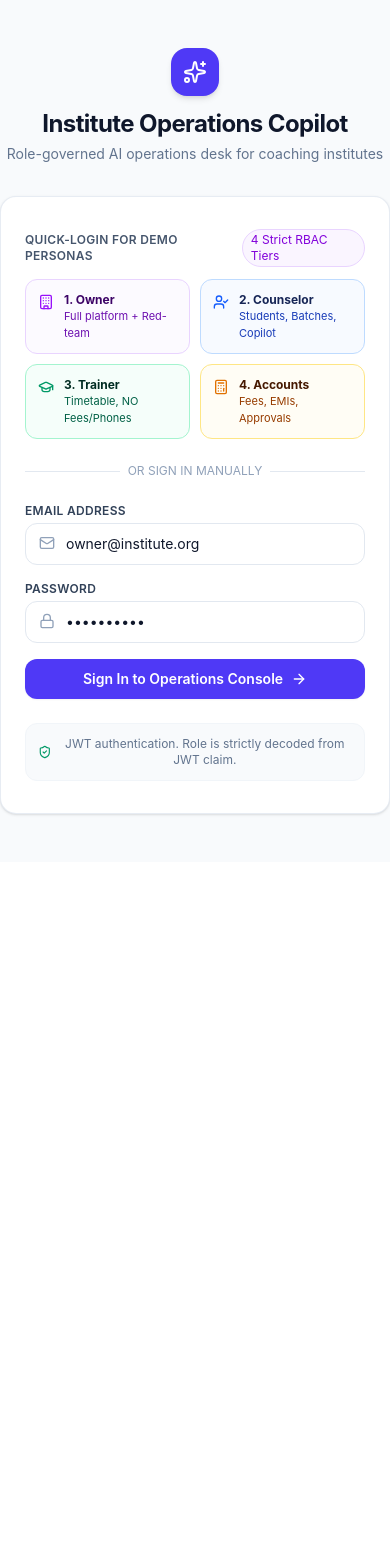
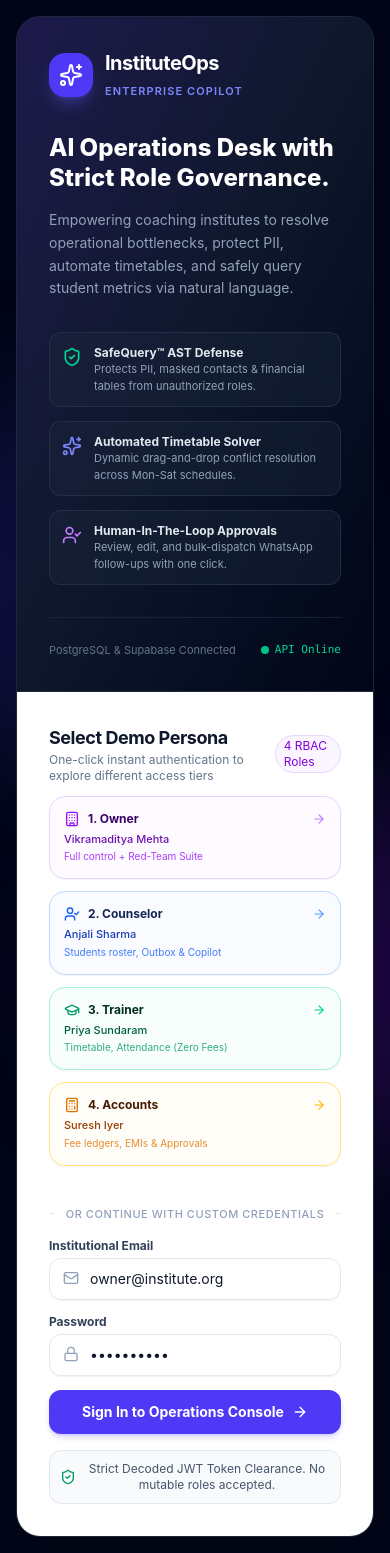
Before and after one commit to harshkharat0863/institute-operations-copilot, a React (Vite) app: page / in a window 390 px wide. Before the commit the page ends 862 px from the top, so only its background shows below. Built offline with nearby package versions, Linux system fonts and the light colour scheme.

Commit message:
Enhance UI: Modern responsive split-screen with glassmorphism and clear RBAC persona selection

```diff
--- a/src/components/auth/LoginView.tsx
+++ b/src/components/auth/LoginView.tsx
@@ -43,96 +43,165 @@ export const LoginView: React.FC = () => {
   };
 
   return (
-    <div className="min-h-screen bg-slate-50 flex flex-col justify-center py-12 sm:px-6 lg:px-8">
-      <div className="sm:mx-auto sm:w-full sm:max-w-md text-center">
-        <div className="mx-auto w-12 h-12 rounded-2xl bg-indigo-600 flex items-center justify-center text-white shadow-md mb-3">
-          <Sparkles className="w-6 h-6" />
+    <div className="min-h-screen bg-slate-950 flex items-center justify-center p-4 sm:p-6 lg:p-8 relative overflow-hidden font-sans">
+      {/* Dynamic Background Glows */}
+      <div className="absolute top-1/4 -left-20 w-96 h-96 bg-indigo-600/20 rounded-full blur-3xl pointer-events-none" />
+      <div className="absolute bottom-1/4 -right-20 w-96 h-96 bg-purple-600/20 rounded-full blur-3xl pointer-events-none" />
+
+      <div className="w-full max-w-5xl grid grid-cols-1 lg:grid-cols-12 bg-slate-900/90 border border-slate-800 rounded-3xl shadow-2xl backdrop-blur-xl overflow-hidden relative z-10">
+
+        {/* Left Side: Modern Brand & Feature Showcase */}
+        <div className="lg:col-span-5 bg-gradient-to-br from-indigo-950 via-slate-900 to-slate-950 p-8 sm:p-10 flex flex-col justify-between border-b lg:border-b-0 lg:border-r border-slate-800">
+          <div>
+            <div className="flex items-center gap-3">
+              <div className="w-11 h-11 rounded-2xl bg-indigo-600 flex items-center justify-center text-white shadow-lg shadow-indigo-500/30">
+                <Sparkles className="w-6 h-6" />
+              </div>
+              <div>
+                <h1 className="text-xl font-bold text-white tracking-tight">InstituteOps</h1>
+                <span className="text-[11px] font-semibold text-indigo-400 uppercase tracking-widest">Enterprise Copilot</span>
+              </div>
+            </div>
+
+            <div className="mt-8 space-y-4">
+              <h2 className="text-2xl sm:text-3xl font-extrabold text-white leading-tight">
+                AI Operations Desk with Strict Role Governance.
+              </h2>
+              <p className="text-sm text-slate-400 leading-relaxed">
+                Empowering coaching institutes to resolve operational bottlenecks, protect PII, automate timetables, and safely query student metrics via natural language.
+              </p>
+            </div>
+
+            {/* Feature Highlights */}
+            <div className="mt-8 space-y-3.5">
+              <div className="flex items-start gap-3 p-3 rounded-xl bg-slate-800/40 border border-slate-700/50">
+                <ShieldCheck className="w-5 h-5 text-emerald-400 shrink-0 mt-0.5" />
+                <div>
+                  <div className="text-xs font-bold text-slate-200">SafeQuery™ AST Defense</div>
+                  <div className="text-[11px] text-slate-400">Protects PII, masked contacts & financial tables from unauthorized roles.</div>
+                </div>
+              </div>
+
+              <div className="flex items-start gap-3 p-3 rounded-xl bg-slate-800/40 border border-slate-700/50">
+                <Sparkles className="w-5 h-5 text-indigo-400 shrink-0 mt-0.5" />
+                <div>
+                  <div className="text-xs font-bold text-slate-200">Automated Timetable Solver</div>
+                  <div className="text-[11px] text-slate-400">Dynamic drag-and-drop conflict resolution across Mon-Sat schedules.</div>
+                </div>
+              </div>
+
+              <div className="flex items-start gap-3 p-3 rounded-xl bg-slate-800/40 border border-slate-700/50">
+                <UserCheck className="w-5 h-5 text-purple-400 shrink-0 mt-0.5" />
+                <div>
+                  <div className="text-xs font-bold text-slate-200">Human-In-The-Loop Approvals</div>
+                  <div className="text-[11px] text-slate-400">Review, edit, and bulk-dispatch WhatsApp follow-ups with one click.</div>
+                </div>
+              </div>
+            </div>
+          </div>
+
+          <div className="mt-8 pt-6 border-t border-slate-800/80 flex items-center justify-between text-[11px] text-slate-500">
+            <span>PostgreSQL & Supabase Connected</span>
+            <span className="font-mono text-emerald-400 flex items-center gap-1.5">
+              <span className="w-2 h-2 rounded-full bg-emerald-400 animate-pulse" />
+              API Online
+            </span>
+          </div>
         </div>
-        <h2 className="text-2xl font-bold tracking-tight text-slate-900">
-          Institute Operations Copilot
-        </h2>
-        <p className="mt-1 text-sm text-slate-500">
-          Role-governed AI operations desk for coaching institutes
-        </p>
-      </div>
 
-      <div className="mt-8 sm:mx-auto sm:w-full sm:max-w-lg">
-        <div className="bg-white py-8 px-6 shadow-sm border border-slate-200/80 rounded-2xl sm:px-10">
-          {/* Quick Login Buttons (Demo Only) */}
+        {/* Right Side: Interactive Quick Personas & Login Form */}
+        <div className="lg:col-span-7 p-8 sm:p-10 bg-white flex flex-col justify-center">
           <div className="mb-6">
             <div className="flex items-center justify-between mb-3">
-              <span className="text-xs font-semibold text-slate-600 uppercase tracking-wide">
-                Quick-Login for Demo Personas
-              </span>
+              <div>
+                <h3 className="text-lg font-bold text-slate-900 tracking-tight">Select Demo Persona</h3>
+                <p className="text-xs text-slate-500">One-click instant authentication to explore different access tiers</p>
+              </div>
               <Badge variant="purple" size="sm">
-                4 Strict RBAC Tiers
+                4 RBAC Roles
               </Badge>
             </div>
 
-            <div className="grid grid-cols-2 gap-2.5">
+            <div className="grid grid-cols-1 sm:grid-cols-2 gap-3">
               <button
                 type="button"
                 onClick={() => handleQuickLogin('owner')}
-                className="flex items-start gap-2.5 p-3 rounded-xl border border-purple-200 bg-purple-50/50 hover:bg-purple-100/60 transition-all text-left"
+                className="group p-3.5 rounded-2xl border border-purple-200 bg-purple-50/40 hover:bg-purple-100/70 hover:border-purple-300 transition-all text-left shadow-xs hover:shadow-sm"
               >
-                <Building className="w-4 h-4 text-purple-600 shrink-0 mt-0.5" />
-                <div>
-                  <div className="text-xs font-bold text-purple-950">1. Owner</div>
-                  <div className="text-[11px] text-purple-800">Full platform + Red-team</div>
+                <div className="flex items-center justify-between mb-1">
+                  <div className="flex items-center gap-2">
+                    <Building className="w-4 h-4 text-purple-600" />
+                    <span className="text-xs font-bold text-purple-950">1. Owner</span>
+                  </div>
+                  <ArrowRight className="w-3.5 h-3.5 text-purple-400 group-hover:translate-x-0.5 transition-transform" />
                 </div>
+                <div className="text-[11px] text-purple-800 font-medium">Vikramaditya Mehta</div>
+                <div className="text-[10px] text-purple-600/80 mt-0.5">Full control + Red-Team Suite</div>
               </button>
 
               <button
                 type="button"
                 onClick={() => handleQuickLogin('counselor')}
-                className="flex items-start gap-2.5 p-3 rounded-xl border border-blue-200 bg-blue-50/50 hover:bg-blue-100/60 transition-all text-left"
+                className="group p-3.5 rounded-2xl border border-blue-200 bg-blue-50/40 hover:bg-blue-100/70 hover:border-blue-300 transition-all text-left shadow-xs hover:shadow-sm"
               >
-                <UserCheck className="w-4 h-4 text-blue-600 shrink-0 mt-0.5" />
-                <div>
-                  <div className="text-xs font-bold text-blue-950">2. Counselor</div>
-                  <div className="text-[11px] text-blue-800">Students, Batches, Copilot</div>
+                <div className="flex items-center justify-between mb-1">
+                  <div className="flex items-center gap-2">
+                    <UserCheck className="w-4 h-4 text-blue-600" />
+                    <span className="text-xs font-bold text-blue-950">2. Counselor</span>
+                  </div>
+                  <ArrowRight className="w-3.5 h-3.5 text-blue-400 group-hover:translate-x-0.5 transition-transform" />
                 </div>
+                <div className="text-[11px] text-blue-800 font-medium">Anjali Sharma</div>
+                <div className="text-[10px] text-blue-600/80 mt-0.5">Students roster, Outbox & Copilot</div>
               </button>
 
               <button
                 type="button"
                 onClick={() => handleQuickLogin('trainer')}
-                className="flex items-start gap-2.5 p-3 rounded-xl border border-emerald-200 bg-emerald-50/50 hover:bg-emerald-100/60 transition-all text-left"
+                className="group p-3.5 rounded-2xl border border-emerald-200 bg-emerald-50/40 hover:bg-emerald-100/70 hover:border-emerald-300 transition-all text-left shadow-xs hover:shadow-sm"
               >
-                <GraduationCap className="w-4 h-4 text-emerald-600 shrink-0 mt-0.5" />
-                <div>
-                  <div className="text-xs font-bold text-emerald-950">3. Trainer</div>
-                  <div className="text-[11px] text-emerald-800">Timetable, NO Fees/Phones</div>
+                <div className="flex items-center justify-between mb-1">
+                  <div className="flex items-center gap-2">
+                    <GraduationCap className="w-4 h-4 text-emerald-600" />
+                    <span className="text-xs font-bold text-emerald-950">3. Trainer</span>
+                  </div>
+                  <ArrowRight className="w-3.5 h-3.5 text-emerald-400 group-hover:translate-x-0.5 transition-transform" />
                 </div>
+                <div className="text-[11px] text-emerald-800 font-medium">Priya Sundaram</div>
+                <div className="text-[10px] text-emerald-600/80 mt-0.5">Timetable, Attendance (Zero Fees)</div>
               </button>
 
               <button
                 type="button"
                 onClick={() => handleQuickLogin('accounts')}
-                className="flex items-start gap-2.5 p-3 rounded-xl border border-amber-200 bg-amber-50/50 hover:bg-amber-100/60 transition-all text-left"
+                className="group p-3.5 rounded-2xl border border-amber-200 bg-amber-50/40 hover:bg-amber-100/70 hover:border-amber-300 transition-all text-left shadow-xs hover:shadow-sm"
               >
-                <Calculator className="w-4 h-4 text-amber-600 shrink-0 mt-0.5" />
-                <div>
-                  <div className="text-xs font-bold text-amber-950">4. Accounts</div>
-                  <div className="text-[11px] text-amber-800">Fees, EMIs, Approvals</div>
+                <div className="flex items-center justify-between mb-1">
+                  <div className="flex items-center gap-2">
+                    <Calculator className="w-4 h-4 text-amber-600" />
+                    <span className="text-xs font-bold text-amber-950">4. Accounts</span>
+                  </div>
+                  <ArrowRight className="w-3.5 h-3.5 text-amber-400 group-hover:translate-x-0.5 transition-transform" />
                 </div>
+                <div className="text-[11px] text-amber-800 font-medium">Suresh Iyer</div>
+                <div className="text-[10px] text-amber-600/80 mt-0.5">Fee ledgers, EMIs & Approvals</div>
               </button>
             </div>
           </div>
 
-          <div className="relative my-6">
+          <div className="relative my-4">
             <div className="absolute inset-0 flex items-center">
               <div className="w-full border-t border-slate-200" />
             </div>
-            <div className="relative flex justify-center text-xs uppercase">
-              <span className="bg-white px-2 text-slate-400">or sign in manually</span>
+            <div className="relative flex justify-center text-[11px] uppercase tracking-wider">
+              <span className="bg-white px-3 text-slate-400 font-medium">or continue with custom credentials</span>
             </div>
           </div>
 
-          <form onSubmit={handleSubmit} className="space-y-4">
+          <form onSubmit={handleSubmit} className="space-y-3.5">
             <div>
-              <label className="block text-xs font-semibold text-slate-700 uppercase tracking-wide mb-1">
-                Email Address
+              <label className="block text-xs font-bold text-slate-700 mb-1">
+                Institutional Email
               </label>
               <div className="relative">
                 <Mail className="w-4 h-4 text-slate-400 absolute left-3.5 top-3" />
@@ -141,14 +210,14 @@ export const LoginView: React.FC = () => {
                   required
                   value={email}
                   onChange={e => setEmail(e.target.value)}
-                  className="w-full pl-10 pr-3.5 py-2.5 rounded-xl border border-slate-200 text-sm text-slate-900 focus:outline-hidden focus:border-indigo-500 focus:ring-2 focus:ring-indigo-100 transition-all"
-                  placeholder="staff@institute.org"
+                  className="w-full pl-10 pr-3.5 py-2.5 rounded-xl border border-slate-200 text-sm text-slate-900 focus:outline-hidden focus:border-indigo-600 focus:ring-3 focus:ring-indigo-100 transition-all shadow-2xs"
+                  placeholder="name@institute.org"
                 />
               </div>
             </div>
 
             <div>
-              <label className="block text-xs font-semibold text-slate-700 uppercase tracking-wide mb-1">
+              <label className="block text-xs font-bold text-slate-700 mb-1">
                 Password
               </label>
               <div className="relative">
@@ -158,7 +227,7 @@ export const LoginView: React.FC = () => {
                   required
                   value={password}
                   onChange={e => setPassword(e.target.value)}
-                  className="w-full pl-10 pr-3.5 py-2.5 rounded-xl border border-slate-200 text-sm text-slate-900 focus:outline-hidden focus:border-indigo-500 focus:ring-2 focus:ring-indigo-100 transition-all"
+                  className="w-full pl-10 pr-3.5 py-2.5 rounded-xl border border-slate-200 text-sm text-slate-900 focus:outline-hidden focus:border-indigo-600 focus:ring-3 focus:ring-indigo-100 transition-all shadow-2xs"
                 />
               </div>
             </div>
@@ -166,20 +235,19 @@ export const LoginView: React.FC = () => {
             <button
               type="submit"
               disabled={isLoading}
-              className="w-full flex items-center justify-center gap-2 py-2.5 px-4 rounded-xl text-sm font-semibold text-white bg-indigo-600 hover:bg-indigo-700 shadow-xs transition-colors disabled:opacity-50"
+              className="w-full flex items-center justify-center gap-2 py-3 px-4 rounded-xl text-sm font-bold text-white bg-indigo-600 hover:bg-indigo-700 shadow-md shadow-indigo-600/20 hover:shadow-indigo-600/30 transition-all active:scale-[0.99] disabled:opacity-50 mt-2"
             >
-              {isLoading ? 'Verifying Token...' : 'Sign In to Operations Console'}
+              {isLoading ? 'Verifying Session...' : 'Sign In to Operations Console'}
               <ArrowRight className="w-4 h-4" />
             </button>
           </form>
 
-          <div className="mt-6 p-3 rounded-xl bg-slate-50 border border-slate-100 text-center">
-            <div className="flex items-center justify-center gap-1.5 text-xs text-slate-500">
-              <ShieldCheck className="w-4 h-4 text-emerald-600" />
-              <span>JWT authentication. Role is strictly decoded from JWT claim.</span>
-            </div>
+          <div className="mt-4 p-2.5 rounded-xl bg-slate-50 border border-slate-200 text-center flex items-center justify-center gap-2 text-xs text-slate-600">
+            <ShieldCheck className="w-4 h-4 text-emerald-600 shrink-0" />
+            <span>Strict Decoded JWT Token Clearance. No mutable roles accepted.</span>
           </div>
         </div>
+
       </div>
     </div>
   );
```
